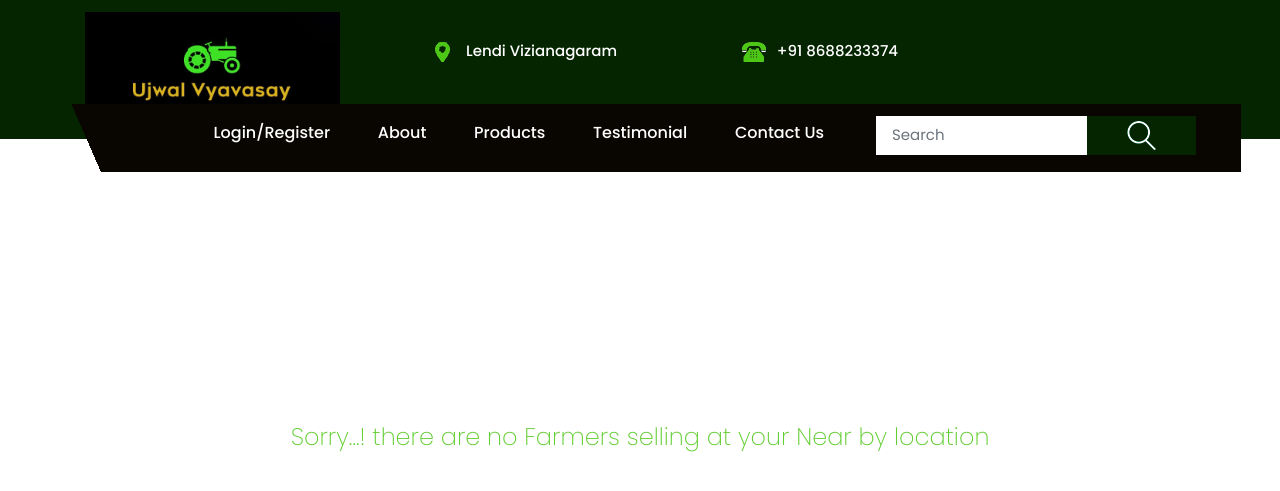
After one commit to ganeshdarapureddi/UjwalVyavasaii, a Django app: page /consumerpage/buy/ in a window 1280 px wide. The commit adds this page. Shown: the top 491 px of the page. Run offline with Django 4.2, Linux system fonts and the light colour scheme; some libraries are stand-ins or nearby versions.

Commit message:
cusumermupdate

```diff
--- a/Consumers/consorder/templates/consorder/consorder1.html
+++ b/Consumers/consorder/templates/consorder/consorder1.html
@@ -205,9 +205,7 @@
                                         <nav class="main-menu">
                                             <ul class="menu-area-main">
                                                 <li class="active"> <a href="/farmerpage/">Home</a> </li>
-                                                <li> <a href="/f_upload/">Uploads</a> </li>
-                                                <li><a href="/f_account/">Account</a></li>
-
+                                                <li><a href="/c_account/">Account</a></li>
                                                 <li><a href="/contact/">Contact Us</a></li>
 
                                             </ul>
@@ -256,7 +254,7 @@
                                     <div class="media">
                                         <div class="sq align-self-center "> <img
                                                 class="img-fluid  my-auto align-self-center mr-2 mr-md-4 pl-0 p-0 m-0"
-                                                src={{ i.pImage.url }}/> </div>
+                                                src="{{MEDIA_URL}}{{i.pImage}}"/> </div>
                                         <div class="media-body my-auto text-right">
                                             <div class="row  my-auto flex-column flex-md-row">
                                                 <div class="col my-auto">
--- a/Consumers/consregister/views.py
+++ b/Consumers/consregister/views.py
@@ -13,13 +13,13 @@ def funroute3(request):
         pinCode=request.POST.get('pinCode','')
         password=request.POST.get('password','')
         cpassword=request.POST.get('cpassword','')
-        pimg=request.POST.get('pimg','')
-        print(name,email,adress,phone,pinCode,password)
+        pimg=request.POST.get('pimg')
         if password==cpassword:
             my_user=User.objects.create_user(name,email,password)
             my_user.save()
             reg =Register(name=name,email=email,adress=adress,phone=phone,pinCode=pinCode,password=password,pimg=pimg,typ='customer')
             reg.save()
+            return HttpResponse("<h1>Registered successfully! now login to your account</h1><br><a style='color: green;' href='/login'>return to login</a>")
         else:
             return HttpResponse("check password and confirm password")
     return render(request,'consregister/consregister11.html')
--- /dev/null
+++ b/Consumers/consumerpage/templates/consumerpage/buy.html
@@ -0,0 +1,108 @@
+<!DOCTYPE html>
+{%load static%}
+<html lang="en">
+<head>
+    <meta charset="UTF-8">
+    <meta http-equiv="X-UA-Compatible" content="IE=edge">
+    <meta name="viewport" content="width=device-width, initial-scale=1.0">
+    <title>Buys</title>
+    <link rel="stylesheet" href="{% static 'css/animate.min.css' %}">
+    <link rel="stylesheet" href="{% static 'css/bootstrap.min.css' %}">
+    <link rel="stylesheet" href="{% static 'css/jquery-ui.css' %}">
+    <link rel="stylesheet" href="{% static 'css/jquery.mCustomScrollbar.min.css' %}">
+    <link rel="stylesheet" href="{% static 'css/meanmenu.css' %}">
+    <link rel="stylesheet" href="{% static 'css/nice-select.css' %}">
+    <link rel="stylesheet" href="{% static 'css/normalize.css' %}">
+    <link rel="stylesheet" href="{% static 'css/owl.carousel.min.css' %}">
+    <link rel="stylesheet" href="{% static 'css/responsive.css' %}">
+    <link rel="stylesheet" href="{% static 'css/slick.css' %}">
+    <link rel="stylesheet" href="{% static 'css/style.css' %}">
+    <!-- site metas -->
+    <title>Ujwal Vyavasay</title>
+    <meta name="keywords" content="">
+    <meta name="description" content="">
+    <meta name="author" content="">
+    <!-- bootstrap css -->
+    <link rel="stylesheet" href="{% static 'css/bootstrap.min.css' %}">
+    <!-- style css -->
+    <link rel="stylesheet" href="{% static 'css/style.css' %}">
+    <!-- Responsive-->
+    <link rel="stylesheet" href="{% static 'css/responsive.css' %}">
+    <!-- fevicon -->
+    <link rel="icon" href="{% static 'images/fevicon.png' %}" type="image/gif" />
+    <!-- Scrollbar Custom CSS -->
+    <link rel="stylesheet" href="{% static 'css/jquery.mCustomScrollbar.min.css' %}">
+    <!-- Tweaks for older IEs-->
+    <link rel="stylesheet" href="https://cdnjs.cloudflare.com/ajax/libs/font-awesome/4.7.0/css/font-awesome.min.css">
+    <link rel="stylesheet" href="https://cdnjs.cloudflare.com/ajax/libs/fancybox/2.1.5/jquery.fancybox.min.css" media="screen">
+    <style>
+        h1{margin:0 auto};
+    </style>
+</head>
+<body>
+    <header>
+        <!-- header inner -->
+        <div class="header">
+
+            <div class="container">
+                <div class="row">
+                    <div class="col-xl-3 col-lg-3 col-md-3 col-sm-12 col logo_section">
+                        <div class="full">
+                            <div class="center-desk">
+                                <div class="logo">
+                                    <a href="index.html"><img src="{% static 'icon/logo1.jpg' %}" alt="#"></a>
+                                </div>
+                            </div>
+                        </div>
+                    </div>
+                    <div class="col-xl-9 col-lg-9 col-md-9 col-sm-9">
+                        <div class="location_icon_bottum_tt">
+                            <ul>
+                                <li><img src="{%static  'icon/loc1.png' %} " />Lendi Vizianagaram</li>
+
+                                <li><img src="{% static 'icon/call1.png'  %}"/>+91 8688233374</li>
+                            </ul>
+                        </div>
+                    </div>
+                </div>
+                <div class="row">
+                    <div class="col-md-12 location_icon_bottum">
+                       <div class="row">
+                            <div class="col-md-8 ">
+                                <div class="menu-area">
+                                    <div class="limit-box">
+                                        <nav class="main-menu">
+                                            <ul class="menu-area-main">
+                                                <li class="active"> <a href="/login/">Login/Register</a> </li>
+                                                <li> <a href="#about">About</a> </li>
+                                                <li><a href="#product">Products</a></li>
+                                                <li><a href="#testimonial">Testimonial</a></li>
+                                                <li><a href="/contact/">Contact Us</a></li>
+
+                                            </ul>
+                                        </nav>
+                                    </div>
+                                </div>
+
+                            </div>
+                            <div class="col-xl-4 col-lg-4 col-md-4 col-sm-4">
+                                <form class="search">
+                                    <input class="form-control" type="text" placeholder="Search">
+                                    <button><img src="{% static 'images/search_icon.png' %}"></button>
+                                </form>
+                            </div>
+                       </div>
+                    </div>
+                </div>
+            </div>
+        </div>
+        <div class="about_box">
+            <h1 text-align="text_align_center" style="text-align:center" ><br><br><br><br><br><br><br><br><strong class="black">
+                Sorry...! there are no Farmers selling at your Near by location</strong></h1>
+
+        </div>
+        <!-- end header inner -->
+    </header>
+
+</body>
+</html>
--- a/Consumers/consumerpage/templates/consumerpage/consumerpage.html
+++ b/Consumers/consumerpage/templates/consumerpage/consumerpage.html
@@ -143,7 +143,7 @@
                 </ul>
               </div>
               <div class="plan-button">
-                <a href="#" class="btn btn-border">Buy</a>
+                <a href="buy/" class="btn btn-border">Buy</a>
               </div>
             </div>
           </div>
--- a/Consumers/consumerpage/urls.py
+++ b/Consumers/consumerpage/urls.py
@@ -3,4 +3,5 @@ from . import views
 
 urlpatterns = [
     path('', views.funroute3),
+    path('buy/', views.buy),
 ]
--- a/Consumers/consumerpage/views.py
+++ b/Consumers/consumerpage/views.py
@@ -4,3 +4,6 @@ from django.http import HttpResponse
 
 def funroute3(request):
     return render(request,'consumerpage/consumerpage.html')
+
+def buy(request):
+    return render(request,'consumerpage/buy.html')
```
Also changed, not shown: Consumers/c_account/templates/c_account/c_account.html (+33 -18 lines), Consumers/c_account/views.py (+19 -3 lines), Consumers/consregister/templates/consregister/consregister11.html (+18 -3 lines).
